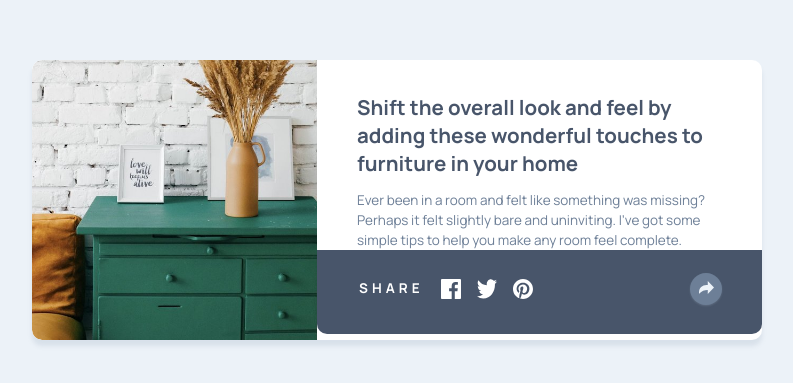
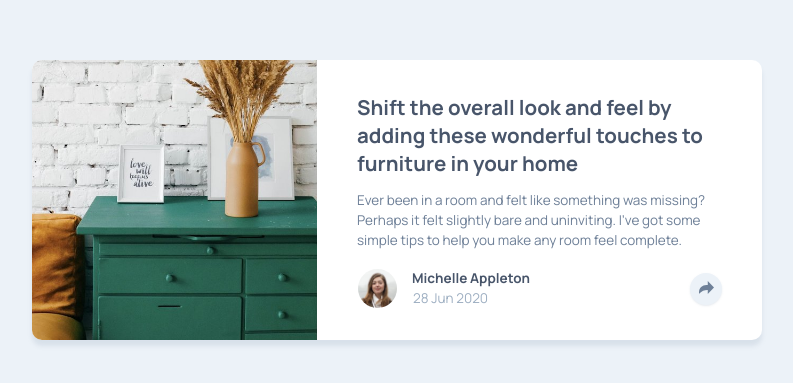
Before and after one commit to JCDMeira/14-Article-preview-component, a React (Create React App) app: page / in a window 1280 px wide. Shown: the part 199-582 px from the top of the page, without its empty margins (243-1036 px from the left). Built offline with nearby package versions, Linux system fonts and the light colour scheme.

Commit message:
Update: style modal for desktop

```diff
--- a/src/components/Content/styled.js
+++ b/src/components/Content/styled.js
@@ -59,6 +59,7 @@ export const ContentDiv = styled.div`
 
     margin-top: 0.6rem;
 
+    overflow: visible;
     .image {
       width: 28.5rem;
       height: 28rem;
--- a/src/components/UserCard/index.jsx
+++ b/src/components/UserCard/index.jsx
@@ -1,3 +1,4 @@
+/* eslint-disable no-unused-vars */
 import React, { useState } from 'react';
 import P from 'prop-types';
 
@@ -16,14 +17,13 @@ import twitterIcon from '../../assets/images/icon-twitter.svg';
 import pintrestIcon from '../../assets/images/icon-pinterest.svg';
 
 function UserCard({ idCard }) {
-  const [isOpen, setIsOpen] = useState(true);
+  const [isOpen, setIsOpen] = useState(false);
 
   function handleClick() {
     setIsOpen(!isOpen);
   }
   return (
     <Card isOpen={isOpen}>
-      {isOpen === true ? (
       <div className="modal">
         <p className="share">SHARE</p>
         <div className="social">
@@ -32,15 +32,14 @@ function UserCard({ idCard }) {
           <img src={pintrestIcon} alt="pintrest Icon" />
         </div>
       </div>
-      ) : (
-        <div className="modal">
+
+      <div className="modal-none">
         <img className="avatar" src={avatar} alt="avatar photo" />
         <div className="text">
           <h3>{users[idCard].username}</h3>
           <p>{users[idCard].creationData}</p>
         </div>
       </div>
-      )}
 
       <div className="myButton">
         <button onClick={() => handleClick()}>
--- a/src/components/UserCard/styled.js
+++ b/src/components/UserCard/styled.js
@@ -53,8 +53,12 @@ export const Card = styled.div`
     color: var(--white);
   }
 
+  .modal-none{
+    display: ${(props) => (props.isOpen === false ? 'flex' : 'none')};
+  }
   .modal{
-    display: flex;
+    position: absolute;
+    display: ${(props) => (props.isOpen === true ? 'flex' : 'none')};
   }
   .social {
     width: 9.2rem;
@@ -96,6 +100,7 @@ export const Card = styled.div`
 
     padding: 1.2rem 3.1rem 1.8rem 4.1rem;
 
+    background: var(--white);
     .avatar {
       margin-right: 1.5rem;
     }
@@ -108,6 +113,42 @@ export const Card = styled.div`
     right: 4rem;
    }
 
+   .modal-none{
+    display: flex;
+  }
 
+   .modal{
+    position: absolute;
+    right: -6.9rem;
+    top: -6.1rem;
+    width: 24.8rem;
+    height: 5.5rem;
+
+    background: #48556A;
+    border-radius: 10px;
+    display: ${(props) => (props.isOpen === true ? 'flex' : 'none')};
+    flex-direction: row;
+    align-items: center;
+    justify-content: center;
+
+    /* clip-path: path("M0 10C0 4.47715 4.47715 0 10 0H238C243.523 0 248 4.47715 248 10V45C248 50.5228 243.523 55 238 55H136.5H112H10C4.47715 55 0 50.5228 0 45V10Z" fill="#48556A"/>
+    <path d="M112 55L116.342 60.0966C120.175 64.5973 127.056 64.8071 131.157 60.5483L136.5 55H112Z" fill="#48556A"/>
+    <path d="M112 55L116.342 60.0966C120.175 64.5973 127.056 64.8071 131.157 60.5483L136.5 55H112Z" fill="#48556A"/>
+    <path d="M112 55L116.342 60.0966C120.175 64.5973 127.056 64.8071 131.157 60.5483L136.5 55H112Z"); */
+
+    :before {
+    border-top: 19px solid #48556a;
+    border-bottom: 15px solid transparent;
+    border-left: 17px solid transparent;
+    border-right: 17px solid transparent;
+    content: '';
+    display: block;
+    position: absolute;
+    width: 0;
+    top: 49px;
+    left: 107px;
+  }
+
+  }
 
 `;
```
Also changed, not shown: Frame 1.svg (added), Untitled.svg (added). Lines whose indentation alone changed are shown as unchanged.
